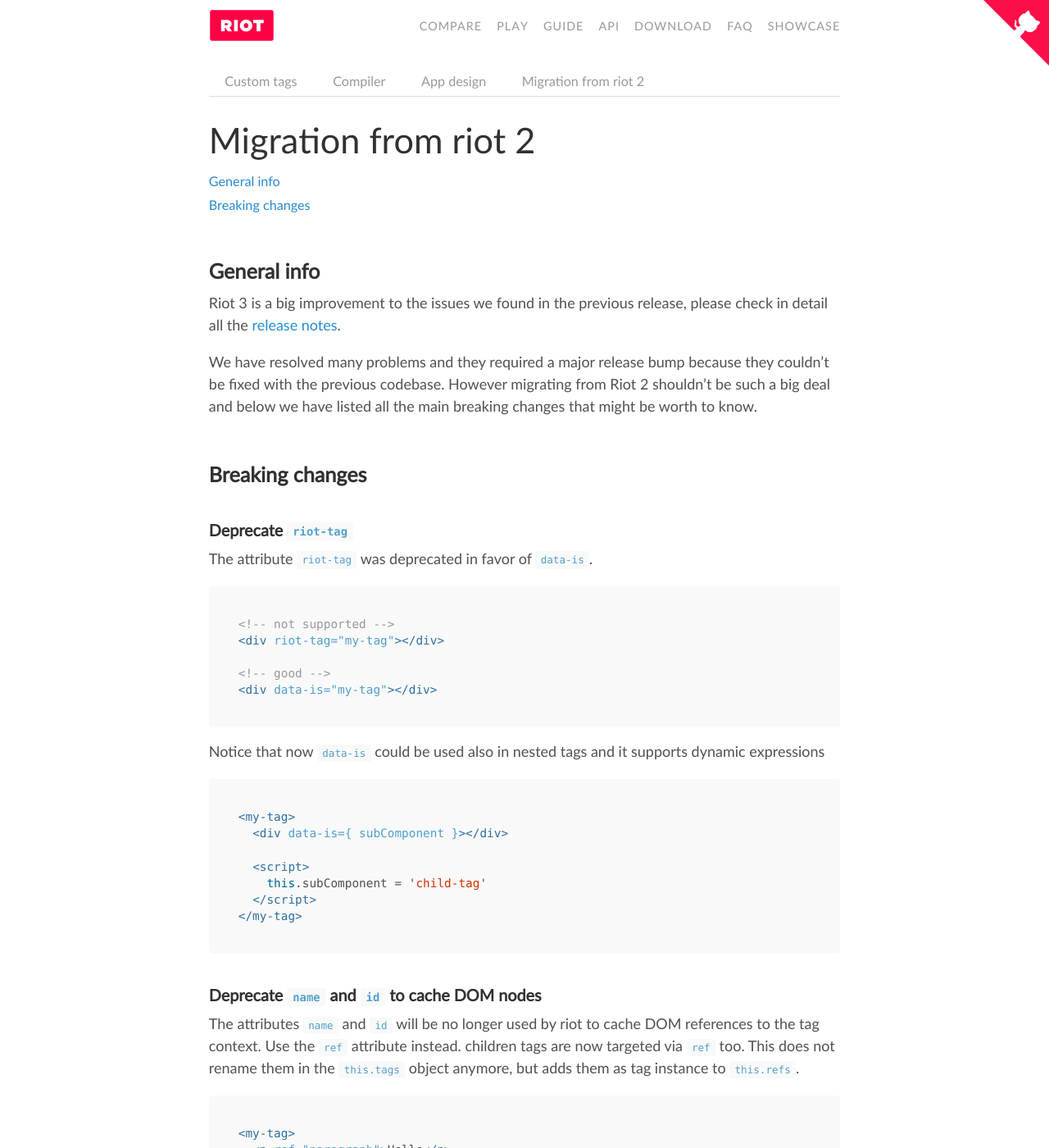
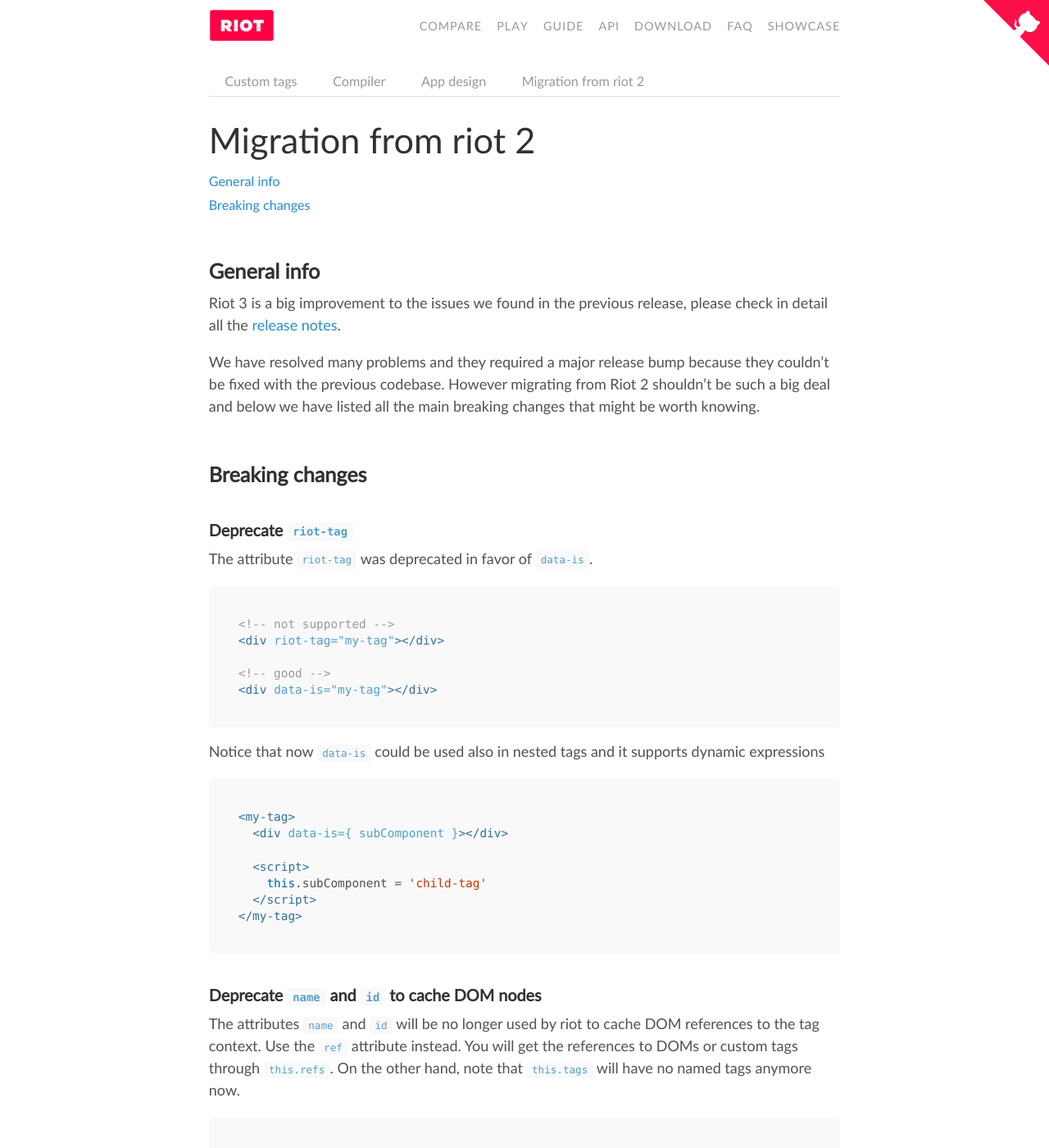
Before and after one commit to riot/riot.github.io, a Jekyll site: the page built from guide/migration-from-riot2.md, in a window 1280 px wide and 1400 px high. Shown: the whole window at 82% size. Built offline with Jekyll 4.4.1, drawn with Linux system fonts in a browser that asks for light colours; nearby versions of some CDN libraries; emoji names are drawn with the system emoji font.

Commit message:
Correct grammar issue and clarify ref usage

````diff
--- a/guide/migration-from-riot2.md
+++ b/guide/migration-from-riot2.md
@@ -10,7 +10,7 @@
 Riot 3 is a big improvement to the issues we found in the previous release, please check in detail all the [release notes](/release-notes).
 
 We have resolved many problems and they required a major release bump because they couldn't be fixed with the previous codebase.
-However migrating from Riot 2 shouldn't be such a big deal and below we have listed all the main breaking changes that might be worth to know.
+However migrating from Riot 2 shouldn't be such a big deal and below we have listed all the main breaking changes that might be worth knowing.
 
 ## Breaking changes
 
@@ -42,8 +42,7 @@
 
 The attributes `name` and `id` will be no longer used by riot to cache DOM references to the tag context.
 Use the `ref` attribute instead.
-children tags are now targeted via `ref` too.
-This does not rename them in the `this.tags` object anymore, but adds them as tag instance to `this.refs`.
+You will get the references to DOMs or custom tags through `this.refs`. On the other hand, note that `this.tags` will have no named tags anymore now.
 
 ```html
 <my-tag>
````
